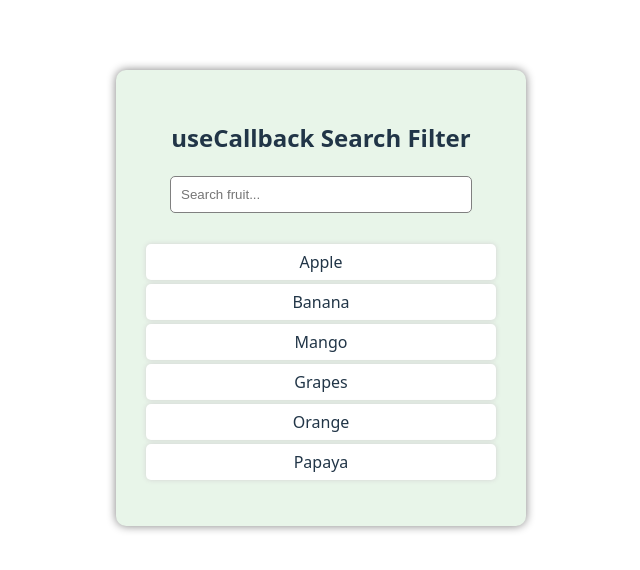
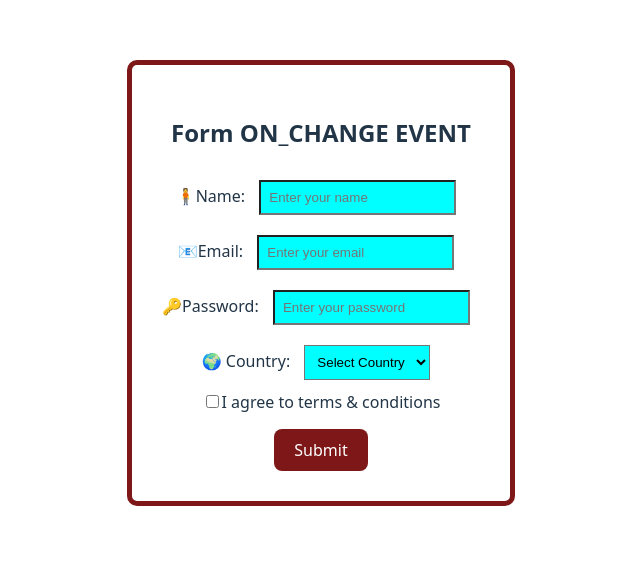
Before and after one commit to zarish123z/React.js, a React (Vite) app in the folder vite-project/: page / in a window 1280 px wide. Shown: the part 142-712 px from the top of the page, without its empty margins (319-959 px from the left). Built offline with nearby package versions, Linux system fonts and the light colour scheme.

Commit message:
Event_Handling(onChange)_FC and FormHandling & Validation

```diff
--- a/vite-project/src/OnChange_FC.jsx
+++ b/vite-project/src/OnChange_FC.jsx
@@ -1,18 +1,64 @@
 import React, { useState } from "react";
 
 function OnChange_FC() {
-  const [form, setForm] = useState({name: "", email: "", password: "", city: "",});
+  const [form, setForm] = useState({
+    name: "",
+    email: "",
+    password: "",
+    country: "",
+    agree: false,
+  });
 
-  // Generic handler for all inputs
-const handleChange = (event) => {setForm({...form,       // keep old field values
- [event.target.name]: event.target.value, // update only the changed field
-  });
-};
+  // ⚠️ Validation error messages
+  const [errors, setErrors] = useState({});
 
+  //  Generic handler for all inputs
+  const handleChange = (e) => {
+    const { name, value, type, checked } = e.target;
 
-  const handleSubmit = () => {
-    alert(`Name: ${form.name}\nEmail: ${form.email}\nPassword: ${form.password}\nCity: ${form.city}`
-    )
+    setForm({
+      ...form,
+      [name]: type === "checkbox" ? checked : value,
+    });
+  };
+
+  // 📌 Form Validation Function
+  const validateForm = () => {
+    let newErrors = {};
+
+    if (!form.name.trim()) {
+      newErrors.name = "Name is required!";
+    }
+
+    if (!form.email.includes("@")) {
+      newErrors.email = "Enter a valid email!";
+    }
+
+    if (form.password.length < 6) {
+      newErrors.password = "Password must be at least 6 characters!";
+    }
+
+    if (!form.country) {
+      newErrors.country = "Please select a country!";
+    }
+
+    if (!form.agree) {
+      newErrors.agree = "You must agree to terms!";
+    }
+
+    setErrors(newErrors);
+
+    return Object.keys(newErrors).length === 0; // return true if no errors
+  };
+
+  const handleSubmit = (e) => {
+    e.preventDefault(); // prevent page reload
+
+    if (validateForm()) {
+      alert(
+        `Name: ${form.name}\nEmail: ${form.email}\nPassword: ${form.password}\nCountry: ${form.country}\nAgree: ${form.agree}`
+      );
+    }
   };
 
   return (
@@ -23,12 +69,12 @@ const handleChange = (event) => {setForm({...form,       // keep old field value
         borderRadius: "10px",
         textAlign: "center",
         marginTop: "50px",
-        justifyContent: "center",
-        justifyItems: "center",
       }}
     >
       <form onSubmit={handleSubmit}>
         <h2>Form ON_CHANGE EVENT</h2>
+
+        {/* Name */}
         <label>🧍Name: </label>
         <input
           type="text"
@@ -38,8 +84,11 @@ const handleChange = (event) => {setForm({...form,       // keep old field value
           placeholder="Enter your name"
           style={{ padding: "8px", margin: "10px", backgroundColor: "aqua" }}
         />
+        {/* Error below input */}
+        {errors.name && <p style={{ color: "red" }}>{errors.name}</p>}
         <br />
-        <br />
+
+        {/* Email */}
         <label>📧Email: </label>
         <input
           type="email"
@@ -49,8 +98,10 @@ const handleChange = (event) => {setForm({...form,       // keep old field value
           placeholder="Enter your email"
           style={{ padding: "8px", margin: "10px", backgroundColor: "aqua" }}
         />
+        {errors.email && <p style={{ color: "red" }}>{errors.email}</p>}
         <br />
-        <br />
+
+        {/* Password */}
         <label>🔑Password: </label>
         <input
           type="password"
@@ -60,19 +111,40 @@ const handleChange = (event) => {setForm({...form,       // keep old field value
           placeholder="Enter your password"
           style={{ padding: "8px", margin: "10px", backgroundColor: "aqua" }}
         />
+        {errors.password && <p style={{ color: "red" }}>{errors.password}</p>}
         <br />
+
+        {/* Country */}
+        <label>🌍 Country: </label>
+        <select
+          name="country"
+          value={form.country}
+          onChange={handleChange}
+          style={{ padding: "8px", margin: "10px", backgroundColor: "aqua" }}
+        >
+          <option value="">Select Country</option>
+          <option value="Pakistan">Pakistan</option>
+          <option value="India">India</option>
+          <option value="USA">USA</option>
+          <option value="UK">UK</option>
+        </select>
+        {errors.country && <p style={{ color: "red" }}>{errors.country}</p>}
         <br />
-        <label>🏙️City: </label>
-        <input
-          type="text"
-          name="city"
-          value={form.city}
-          onChange={handleChange}
-          placeholder="city_name"
-          style={{ padding: "8px", margin: "10px", backgroundColor: "aqua" }}
-        />
+
+        {/* Checkbox */}
+        <label>
+          <input
+            type="checkbox"
+            name="agree"
+            checked={form.agree}
+            onChange={handleChange}
+          />
+          I agree to terms & conditions
+        </label>
+        {errors.agree && <p style={{ color: "red" }}>{errors.agree}</p>}
         <br />
-        <br />
+
+        {/* Submit */}
         <button
           type="submit"
           style={{
@@ -88,6 +160,17 @@ const handleChange = (event) => {setForm({...form,       // keep old field value
           Submit
         </button>
       </form>
+
+      {/* Show submitted data only when valid */}
+      {form.name && form.email && form.country && form.agree ? (
+        <div style={{ marginTop: "20px", textAlign: "left" }}>
+          <h3> Submitted Data:</h3>
+          <p><b>Name:</b> {form.name}</p>
+          <p><b>Email:</b> {form.email}</p>
+          <p><b>Country:</b> {form.country}</p>
+          <p><b>Agreement:</b>  Accepted</p>
+        </div>
+      ) : null}
     </div>
   );
 }
--- a/vite-project/src/UseCallback.jsx
+++ b/vite-project/src/UseCallback.jsx
@@ -5,6 +5,7 @@ const products = ["Apple", "Banana", "Mango", "Grapes", "Orange", "Papaya"];
 
 function UseCallback() {
   const [search, setSearch] = useState("");
+
 
   //  useCallback -> filtering function memoized
   // Only re-creates when `search` value changes
@@ -44,6 +45,8 @@ function UseCallback() {
         }}
       />
 
+
+
       {/*  Call memoized function */}
       <ul style={{ listStyle: "none", padding: 0 }}>
         {filteredProducts().map((item, index) => (
--- a/vite-project/src/main.jsx
+++ b/vite-project/src/main.jsx
@@ -25,6 +25,7 @@ import UseCallback from "./UseCallback.jsx";
 
 
 
+
 createRoot(document.getElementById("root")).render(
   <StrictMode>
     {/* <App /> */}
@@ -36,7 +37,7 @@ createRoot(document.getElementById("root")).render(
 
     {/* <UseState_FC/> */}
     {/* <OnClick_FC/> */}
-    {/* <OnChange_FC/> */}
+    <OnChange_FC/>
     {/* <OnMouse_FC/> */}
     {/* <HideShowToggle/> */}
     {/* <ConditionalRendering/> */}
@@ -52,7 +53,8 @@ createRoot(document.getElementById("root")).render(
 </UseContext> */}
 {/* <UseReducer/> */}
 {/* <UseMemo/> */}
-<UseCallback/>
+{/* <UseCallback/>  */}
+
 
 
 
```
